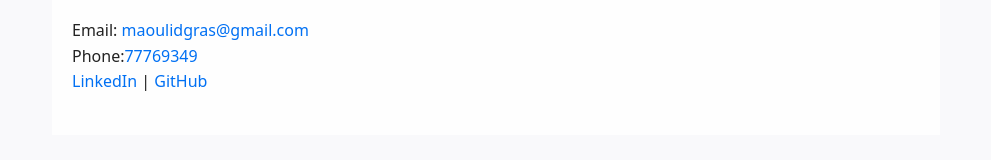
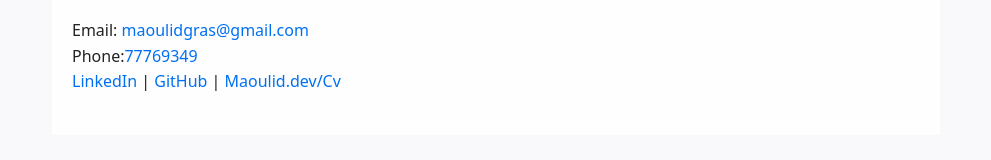
Before and after one commit to Maoulid94/personal-website, a React (Vite) app: page / in a window 1280 px wide. Shown: the part 2840-3000 px from the top of the page, without its empty margins (144-1135 px from the left). Built offline with nearby package versions, Linux system fonts and the light colour scheme.

Commit message:
fix: update contact links and correct GitHub URL in Contact component

```diff
--- a/src/components/shared/Contact.tsx
+++ b/src/components/shared/Contact.tsx
@@ -19,12 +19,16 @@ export default function Contact() {
           LinkedIn
         </a>
         {" | "}
+        <a href="https://github.com/Maoulid94" target="_blank" rel="noreferrer">
+          GitHub
+        </a>
+        {" | "}
         <a
-          href=": https://github.com/Maoulid94"
+          href="https://maoulid-dev.pages.dev/"
           target="_blank"
           rel="noreferrer"
         >
-          GitHub
+          Maoulid.dev/Cv
         </a>
       </p>
     </div>
```
